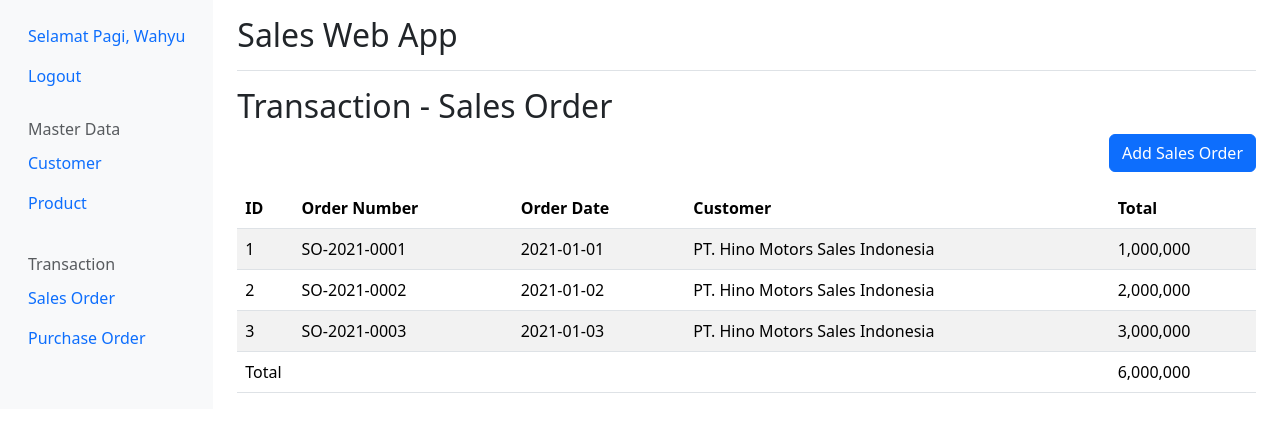
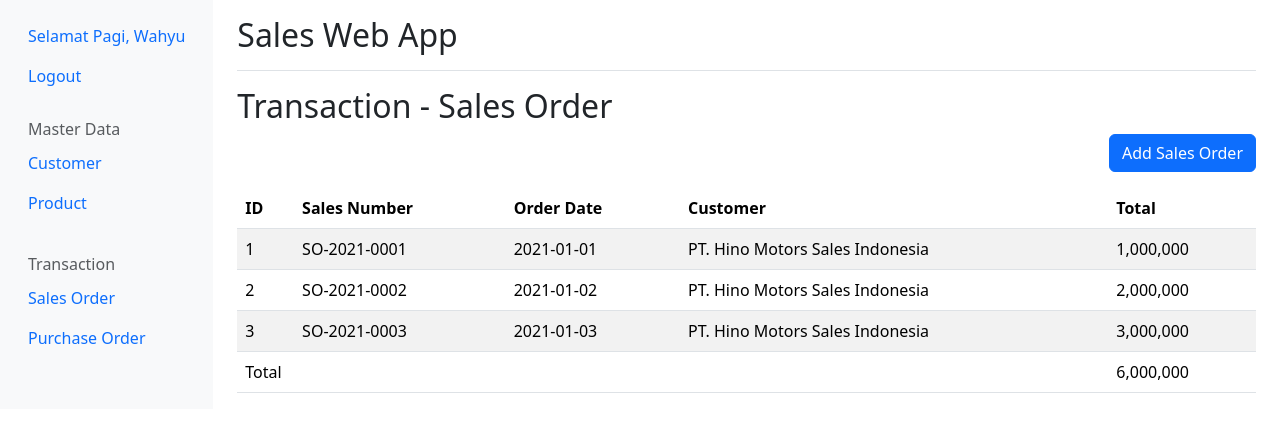
Before and after one commit to amirudev/hn-training-salesorder, a plain HTML site: page index.html in a window 1280 px wide. Drawn offline with nearby package versions, Linux system fonts and the light colour scheme.

Commit message:
Change Order to Sales Text

```diff
--- a/index.html
+++ b/index.html
@@ -61,7 +61,7 @@
                     <thead>
                         <tr>
                             <th>ID</th>
-                            <th>Order Number</th>
+                            <th>Sales Number</th>
                             <th>Order Date</th>
                             <th>Customer</th>
                             <th>Total</th>
```
